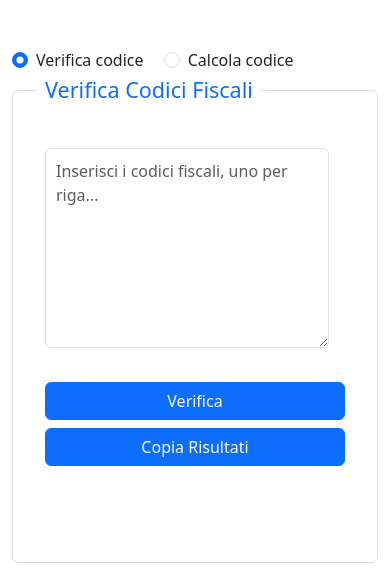
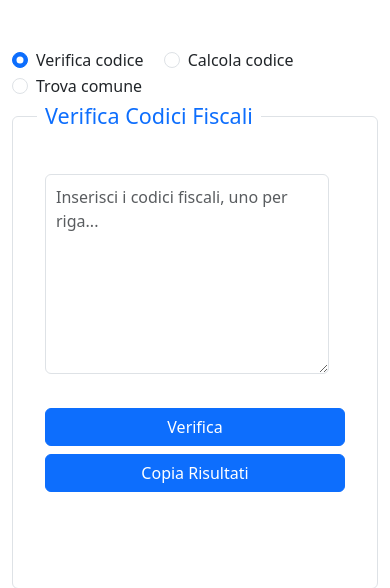
Before and after one commit to goten82/verifica_codici_fiscali, a Flask app: page /form in a window 390 px wide. Shown: the top 588 px of the page. Run offline with Flask 3, Linux system fonts and the light colour scheme.

Commit message:
Aggiunta la funzionalità per cercare comune o stato estero per codice Belfiore

```diff
--- a/app.py
+++ b/app.py
@@ -1,6 +1,7 @@
 import re
 from flask import Flask, render_template, request, jsonify
 import codice_fiscale
+import comune
 
 app = Flask(__name__)
 
@@ -49,6 +50,16 @@ def calcola_codice():
         return jsonify({"error": "Dati non forniti"}), 400
 
 
+@app.route('/comune', methods=['POST'])
+def trova_comune():
+    if request.json:
+        codice= request.json.get('codice')
+        _comune = comune.get_comune(codice)
+        return jsonify({'comune':_comune})
+    else:
+        return jsonify({"error":"Errore"}), 400
+
+
 
 # Esempio di utilizzo
 if __name__ == "__main__":
--- a/codice_fiscale.py
+++ b/codice_fiscale.py
@@ -155,8 +155,6 @@ def _get_birthplace(
             ),
         ),
     )
-    giu =  _DATA["municipalities"].get(birthplace)
-    print(giu)
     if not birthplaces_options:
         return None
 
--- a/static/js/script.js
+++ b/static/js/script.js
@@ -31,7 +31,7 @@ function copiaTesto() {
 }
 
 
-function calcolaCF() {
+function calcolaCF(event) {
     event.preventDefault();
 
     const nome = document.getElementById('nome').value;
@@ -63,7 +63,6 @@ function calcolaCF() {
             console.error('Errore:', error);
         });
 }
-
 window.onload = function () {
     const radioVerifica = document.getElementById('verifica');
     if (radioVerifica) {
@@ -78,12 +77,43 @@ function visualizzaFieldset() {
     const radioCalcola = document.getElementById('calcola');
     const fieldsetVerifica = document.getElementById('fieldsetVerifica');
     const fieldsetCalcola = document.getElementById('fieldsetCalcola');
+    const radioTrova = document.getElementById('trova');
+    const fieldsetTrova = document.getElementById('fieldsetTrova')
 
     if (radioVerifica.checked) {
         fieldsetVerifica.style.display = 'block';
         fieldsetCalcola.style.display = 'none';
+        fieldsetTrova.style.display = 'none';
     } else if (radioCalcola.checked) {
         fieldsetVerifica.style.display = 'none';
         fieldsetCalcola.style.display = 'block';
+        fieldsetTrova.style.display = 'none';
+    } else if (radioTrova.checked) {
+        fieldsetVerifica.style.display = 'none';
+        fieldsetCalcola.style.display = 'none';
+        fieldsetTrova.style.display = 'block';
     }
 }
+
+
+function trovaComune() {
+    let codice = document.getElementById('codice').value;
+    if (!/\d/.test(codice)) {
+        codice = codice.toLowerCase();
+    }
+
+    fetch('/comune', {
+        method: 'POST',
+        body: JSON.stringify({ codice: codice }),
+        headers: { 'Content-Type': 'application/json' }
+    })
+        .then(response => response.json())
+        .then(data => {
+            const risultatoDiv = document.getElementById('risCalcolaComuni');
+            risultatoDiv.innerHTML = `<strong>Comune: ${data.comune.name} (${data.comune.province})</strong> con codice Belfiore <strong>${data.comune.code}</strong>`;
+        })
+        .catch(error => {
+            console.error('Errore:', error);
+            alert('Comune non trovato!')
+        });
+}
--- a/templates/form.html
+++ b/templates/form.html
@@ -19,6 +19,11 @@
             <input class="form-check-input" type="radio" name="inlineRadioOptions" id="calcola" value="option2"
                 onclick="visualizzaFieldset()">
             <label class="form-check-label" for="calcola">Calcola codice</label>
+        </div>
+        <div class="form-check form-check-inline">
+            <input class="form-check-input" type="radio" name="inlineRadioOptions" id="trova" value="option3"
+                onclick="visualizzaFieldset()">
+            <label class="form-check-label" for="trova">Trova comune</label>
         </div>
         <fieldset class="border p-4 rounded" id="fieldsetVerifica">
             <legend class="float-none w-auto px-2 text-primary">Verifica Codici Fiscali</legend>
@@ -68,7 +73,19 @@
                 </div>
                 <div id="risultatoCF" class="col-12"></div>
             </form>
-
+        </fieldset>
+        <fieldset class="border p-4 rounded" id="fieldsetTrova">
+            <legend class="float-none w-auto px-2 text-primary">Trova comune</legend>
+            <div class="mb-3">
+                <div class="col-md-6">
+                    <label for="codice">Comune:</label>
+                    <input type="text" class="form-control" id="codice">
+                </div>
+                <div id="button-div" class="d-grid gap-2 d-md-block">
+                    <button type="submit" class="btn btn-primary" onclick="trovaComune()">Calcola</button>
+                </div>
+                <div class="col-md-6" id="risCalcolaComuni"></div>
+            </div>
         </fieldset>
     </div>
 
```
Also changed, not shown: comune.py (added, +23 -0 lines), readme.md.
